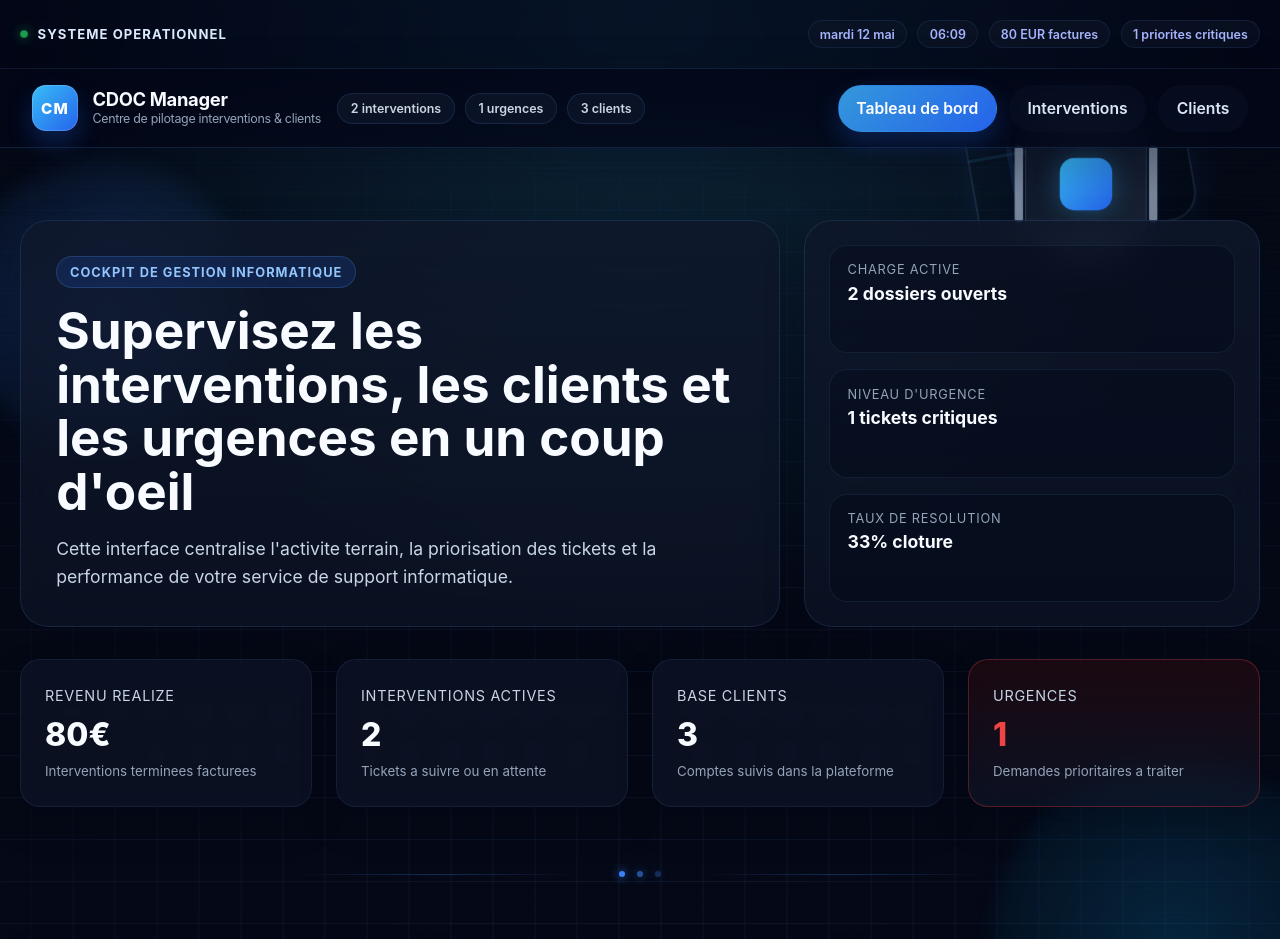
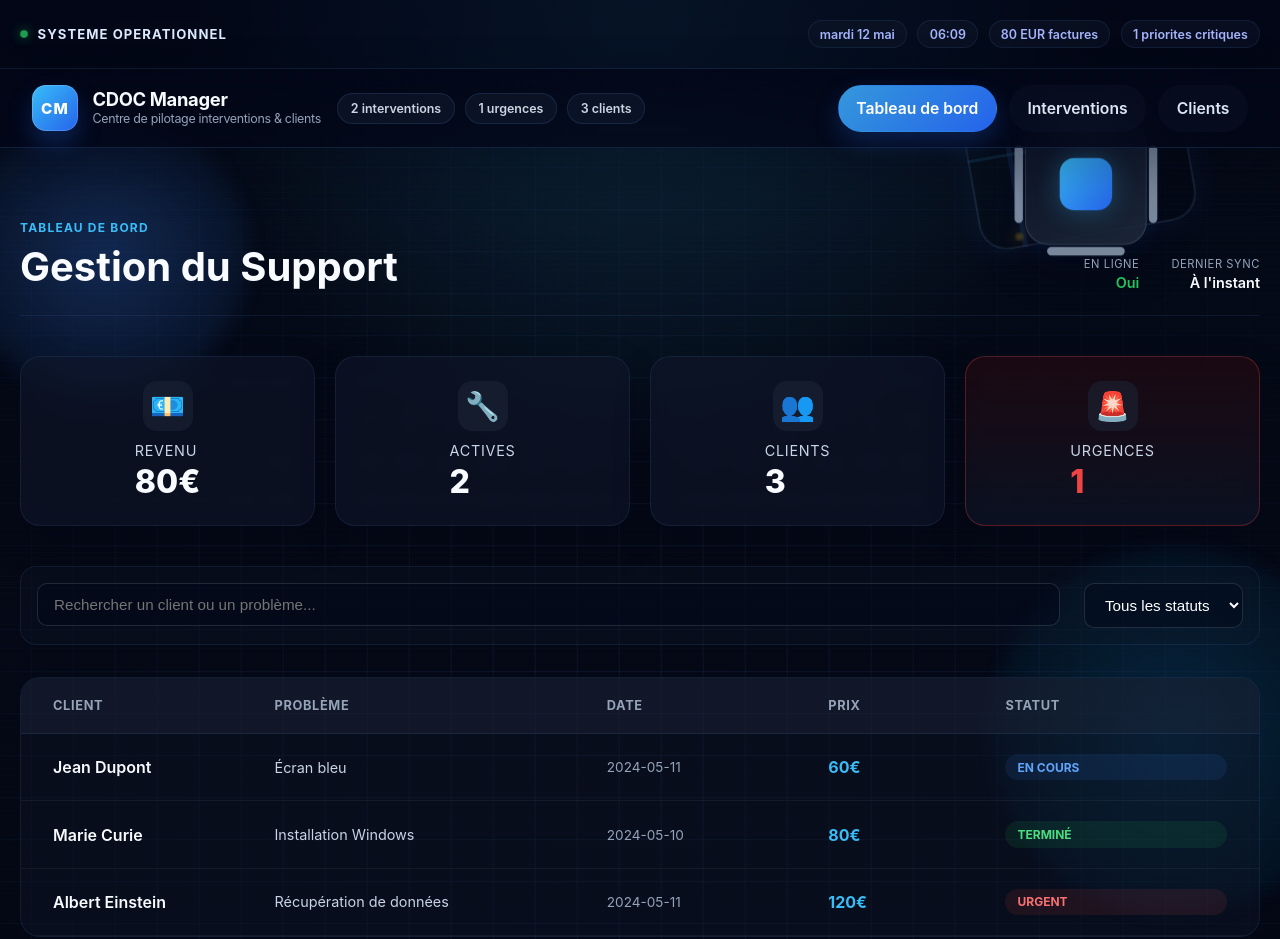
Before and after one commit to cha454/site-vitrine, a React (Vite) app: page / in a window 1280 px wide. Shown: the top 939 px of the page. Built offline with nearby package versions, Linux system fonts and the light colour scheme.

Commit message:
Declutter Dashboard: Simplify UI, remove redundant text and improve visual hierarchy

```diff
--- a/src/pages/Dashboard.css
+++ b/src/pages/Dashboard.css
@@ -2,104 +2,115 @@
   padding-top: 2rem;
 }
 
-.dashboard-hero {
-  display: grid;
-  grid-template-columns: minmax(0, 1.5fr) minmax(320px, 0.9fr);
-  gap: 1.5rem;
-  align-items: stretch;
-  margin-bottom: 2rem;
-}
-
-.dashboard-hero-copy,
-.dashboard-hero-panel {
-  background: linear-gradient(180deg, rgba(15, 23, 42, 0.78), rgba(15, 23, 42, 0.56));
-  border: 1px solid rgba(96, 165, 250, 0.14);
-  border-radius: 28px;
-  box-shadow: 0 18px 40px rgba(2, 6, 23, 0.22);
-  backdrop-filter: blur(16px);
-}
-
-.dashboard-hero-copy {
-  padding: 2.2rem;
+.dashboard-header {
+  display: flex;
+  justify-content: space-between;
+  align-items: flex-end;
+  margin-bottom: 2.5rem;
+  padding-bottom: 1.5rem;
+  border-bottom: 1px solid rgba(96, 165, 250, 0.1);
 }
 
 .dashboard-eyebrow {
-  display: inline-flex;
-  margin-bottom: 1rem;
-  padding: 0.45rem 0.8rem;
-  border-radius: 999px;
-  background: rgba(37, 99, 235, 0.16);
-  border: 1px solid rgba(96, 165, 250, 0.2);
-  color: #93c5fd;
-  font-size: 0.8rem;
+  display: block;
+  font-size: 0.75rem;
   font-weight: 700;
   text-transform: uppercase;
-  letter-spacing: 0.08em;
+  color: #38bdf8;
+  letter-spacing: 0.1em;
+  margin-bottom: 0.5rem;
 }
 
-.dashboard-hero-copy h1 {
-  margin: 0 0 1rem;
-  font-size: clamp(2rem, 4vw, 3.3rem);
-  line-height: 1.05;
+.dashboard-header h1 {
+  font-size: 2.5rem;
+  color: #f8fbff;
+  margin: 0;
+}
+
+.header-stats {
+  display: flex;
+  gap: 2rem;
+}
+
+.mini-stat {
+  display: flex;
+  flex-direction: column;
+  gap: 0.2rem;
+  text-align: right;
+}
+
+.mini-label {
+  font-size: 0.7rem;
+  color: #94a3b8;
+  text-transform: uppercase;
+  letter-spacing: 0.05em;
+}
+
+.mini-value {
+  font-size: 0.9rem;
+  font-weight: 600;
   color: #f8fbff;
 }
 
-.dashboard-intro {
-  text-align: left;
-  margin: 0;
-  max-width: 700px;
-}
-
-.dashboard-hero-panel {
-  padding: 1.5rem;
-  display: grid;
-  gap: 1rem;
-}
-
-.hero-panel-line {
-  padding: 1rem 1.1rem;
-  border-radius: 18px;
-  background: rgba(2, 6, 23, 0.34);
-  border: 1px solid rgba(96, 165, 250, 0.1);
-  display: flex;
-  flex-direction: column;
-  gap: 0.35rem;
-}
-
-.hero-panel-line span {
-  color: #94a3b8;
-  font-size: 0.8rem;
-  text-transform: uppercase;
-  letter-spacing: 0.06em;
-}
-
-.hero-panel-line strong {
-  color: #f8fbff;
-  font-size: 1.1rem;
+.text-green {
+  color: #22c55e;
 }
 
 .stats-grid {
   display: grid;
-  grid-template-columns: repeat(auto-fit, minmax(200px, 1fr));
-  gap: 1.5rem;
-  margin-bottom: 3rem;
+  grid-template-columns: repeat(4, 1fr);
+  gap: 1.25rem;
+  margin-bottom: 2.5rem;
 }
 
-.command-deck {
-  display: grid;
-  grid-template-columns: repeat(3, minmax(0, 1fr));
+.stat-card {
+  display: flex;
+  align-items: center;
   gap: 1.25rem;
-  margin-bottom: 2rem;
+  padding: 1.5rem;
+  background: rgba(15, 23, 42, 0.4);
+  border: 1px solid rgba(96, 165, 250, 0.1);
+  border-radius: 20px;
+  backdrop-filter: blur(12px);
 }
 
-.command-card {
-  position: relative;
-  overflow: hidden;
-  padding: 1.4rem;
-  border-radius: 22px;
-  background: linear-gradient(180deg, rgba(15, 23, 42, 0.62), rgba(15, 23, 42, 0.48));
+.stat-icon {
+  font-size: 1.75rem;
+  width: 50px;
+  height: 50px;
+  display: flex;
+  align-items: center;
+  justify-content: center;
+  background: rgba(30, 41, 59, 0.5);
+  border-radius: 14px;
+}
+
+.stat-info {
+  display: flex;
+  flex-direction: column;
+}
+
+.stat-label {
+  font-size: 0.8rem;
+  color: #94a3b8;
+}
+
+.stat-value {
+  font-size: 1.5rem;
+  color: #f8fbff;
+}
+
+.stat-card.highlight {
+  border-color: rgba(239, 68, 68, 0.3);
+  background: rgba(239, 68, 68, 0.05);
+}
+
+.stat-card.highlight .stat-value {
+  color: #f87171;
+}
   border: 1px solid rgba(96, 165, 250, 0.12);
   box-shadow: 0 16px 34px rgba(2, 6, 23, 0.18);
+  backdrop-filter: blur(14px);
 }
 
 .command-card::after {
@@ -164,19 +175,14 @@
   line-height: 1.5;
 }
 
-.dashboard-content {
-  background: rgba(15, 23, 42, 0.62);
-  border-radius: 24px;
-  border: 1px solid rgba(96, 165, 250, 0.16);
-  box-shadow: 0 12px 40px rgba(2, 6, 23, 0.2);
-  overflow: hidden;
-  backdrop-filter: blur(12px);
-}
-
 .dashboard-controls {
   display: flex;
-  gap: 1rem;
-  margin-bottom: 1.5rem;
+  gap: 1.5rem;
+  margin-bottom: 2rem;
+  padding: 1rem;
+  background: rgba(15, 23, 42, 0.3);
+  border-radius: 16px;
+  border: 1px solid rgba(96, 165, 250, 0.1);
 }
 
 .search-box {
@@ -185,42 +191,49 @@
 
 .search-box input {
   width: 100%;
-  padding: 0.8rem 1.2rem;
-  background: rgba(15, 23, 42, 0.6);
-  border: 1px solid rgba(96, 165, 250, 0.2);
-  border-radius: 12px;
+  padding: 0.75rem 1rem;
+  background: rgba(2, 6, 23, 0.4);
+  border: 1px solid rgba(148, 163, 184, 0.2);
+  border-radius: 10px;
   color: white;
-  font-size: 0.9rem;
+  font-size: 0.95rem;
 }
 
 .filter-box select {
-  padding: 0.8rem 1.2rem;
-  background: rgba(15, 23, 42, 0.6);
-  border: 1px solid rgba(96, 165, 250, 0.2);
-  border-radius: 12px;
+  padding: 0.75rem 1rem;
+  background: rgba(2, 6, 23, 0.4);
+  border: 1px solid rgba(148, 163, 184, 0.2);
+  border-radius: 10px;
   color: white;
-  font-size: 0.9rem;
+  font-size: 0.95rem;
   cursor: pointer;
+}
+
+.dashboard-content {
+  background: rgba(15, 23, 42, 0.4);
+  border-radius: 20px;
+  border: 1px solid rgba(96, 165, 250, 0.1);
+  overflow: hidden;
 }
 
 .table-header {
   display: grid;
   grid-template-columns: 1fr 1.5fr 1fr 0.8fr 1fr;
   padding: 1.25rem 2rem;
-  background: rgba(30, 41, 59, 0.5);
-  border-bottom: 1px solid rgba(96, 165, 250, 0.1);
+  background: rgba(30, 41, 59, 0.4);
   color: #94a3b8;
-  font-size: 0.85rem;
+  font-size: 0.8rem;
   text-transform: uppercase;
   letter-spacing: 0.05em;
   font-weight: 700;
+  border-bottom: 1px solid rgba(96, 165, 250, 0.1);
 }
 
 .table-row {
   display: grid;
   grid-template-columns: 1fr 1.5fr 1fr 0.8fr 1fr;
   padding: 1.25rem 2rem;
-  border-bottom: 1px solid rgba(96, 165, 250, 0.05);
+  border-bottom: 1px solid rgba(255, 255, 255, 0.05);
   align-items: center;
   transition: background-color 0.2s ease;
 }
@@ -259,17 +272,17 @@
 }
 
 .is-done {
-  background: rgba(34, 197, 94, 0.15);
+  background: rgba(34, 197, 94, 0.1);
   color: #4ade80;
 }
 
 .is-urgent {
-  background: rgba(239, 68, 68, 0.15);
+  background: rgba(239, 68, 68, 0.1);
   color: #f87171;
 }
 
 .is-active {
-  background: rgba(59, 130, 246, 0.15);
+  background: rgba(59, 130, 246, 0.1);
   color: #60a5fa;
 }
 
@@ -280,20 +293,36 @@
   font-style: italic;
 }
 
+@media (max-width: 1024px) {
+  .stats-grid {
+    grid-template-columns: repeat(2, 1fr);
+  }
+}
+
 @media (max-width: 768px) {
+  .dashboard-header {
+    flex-direction: column;
+    align-items: flex-start;
+    gap: 1.5rem;
+  }
+
+  .header-stats {
+    width: 100%;
+    justify-content: space-between;
+  }
+
   .table-header {
     display: none;
   }
 
   .table-row {
     grid-template-columns: 1fr 1fr;
-    gap: 0.5rem;
+    gap: 0.75rem;
     padding: 1.5rem;
   }
 
   .row-problem {
     grid-column: span 2;
-    margin-bottom: 0.5rem;
   }
 
   .dashboard-controls {
@@ -301,25 +330,12 @@
   }
 }
 
-@media (max-width: 900px) {
-  .dashboard-hero,
-  .command-deck,
-  .dashboard-content {
+@media (max-width: 480px) {
+  .stats-grid {
     grid-template-columns: 1fr;
   }
 
-  .dashboard-intro {
-    text-align: left;
+  .dashboard-header h1 {
+    font-size: 2rem;
   }
 }
-
-@media (max-width: 640px) {
-  .section-heading,
-  .activity-item {
-    flex-direction: column;
-  }
-
-  .activity-meta {
-    align-items: flex-start;
-  }
-}
--- a/src/pages/Dashboard.jsx
+++ b/src/pages/Dashboard.jsx
@@ -36,84 +36,53 @@ function Dashboard({ interventions, clients }) {
   return (
     <div className="page dashboard-page">
       <div className="container">
-        <section className="dashboard-hero scroll-animate">
-          <div className="dashboard-hero-copy">
-            <span className="dashboard-eyebrow">Cockpit de gestion informatique</span>
-            <h1>Supervisez les interventions, les clients et les urgences en un coup d'oeil</h1>
-            <p className="page-intro dashboard-intro">
-              Cette interface centralise l'activite terrain, la priorisation des tickets
-              et la performance de votre service de support informatique.
-            </p>
+        <section className="dashboard-header scroll-animate">
+          <div className="header-main">
+            <span className="dashboard-eyebrow">Tableau de Bord</span>
+            <h1>Gestion du Support</h1>
           </div>
-
-          <div className="dashboard-hero-panel scroll-animate-right">
-            <div className="hero-panel-line">
-              <span>Charge active</span>
-              <strong>{pendingInterventions} dossiers ouverts</strong>
+          <div className="header-stats">
+            <div className="mini-stat">
+              <span className="mini-label">En ligne</span>
+              <span className="mini-value text-green">Oui</span>
             </div>
-            <div className="hero-panel-line">
-              <span>Niveau d'urgence</span>
-              <strong>{criticalInterventions} tickets critiques</strong>
-            </div>
-            <div className="hero-panel-line">
-              <span>Taux de resolution</span>
-              <strong>{completionRate}% cloture</strong>
+            <div className="mini-stat">
+              <span className="mini-label">Dernier Sync</span>
+              <span className="mini-value">À l'instant</span>
             </div>
           </div>
         </section>
 
         <div className="stats-grid">
           <div className="stat-card scroll-animate-scale delay-1">
-            <span className="stat-label">Revenu realize</span>
-            <strong className="stat-value">{totalRevenue}€</strong>
-            <small>Interventions terminees facturees</small>
+            <div className="stat-icon">💶</div>
+            <div className="stat-info">
+              <span className="stat-label">Revenu</span>
+              <strong className="stat-value">{totalRevenue}€</strong>
+            </div>
           </div>
           <div className="stat-card scroll-animate-scale delay-2">
-            <span className="stat-label">Interventions actives</span>
-            <strong className="stat-value">{pendingInterventions}</strong>
-            <small>Tickets a suivre ou en attente</small>
+            <div className="stat-icon">🔧</div>
+            <div className="stat-info">
+              <span className="stat-label">Actives</span>
+              <strong className="stat-value">{pendingInterventions}</strong>
+            </div>
           </div>
           <div className="stat-card scroll-animate-scale delay-3">
-            <span className="stat-label">Base clients</span>
-            <strong className="stat-value">{clients.length}</strong>
-            <small>Comptes suivis dans la plateforme</small>
+            <div className="stat-icon">👥</div>
+            <div className="stat-info">
+              <span className="stat-label">Clients</span>
+              <strong className="stat-value">{clients.length}</strong>
+            </div>
           </div>
           <div className="stat-card highlight scroll-animate-scale delay-4">
-            <span className="stat-label">Urgences</span>
-            <strong className="stat-value">{criticalInterventions}</strong>
-            <small>Demandes prioritaires a traiter</small>
+            <div className="stat-icon">🚨</div>
+            <div className="stat-info">
+              <span className="stat-label">Urgences</span>
+              <strong className="stat-value">{criticalInterventions}</strong>
+            </div>
           </div>
         </div>
-
-        <SectionDivider />
-
-        <section className="command-deck">
-          <article className="command-card scroll-animate">
-            <span className="section-kicker">Priorite immediate</span>
-            <h3>Focus operationnel</h3>
-            <p>
-              {criticalInterventions > 0
-                ? `${criticalInterventions} urgence${criticalInterventions > 1 ? 's' : ''} demandent une action rapide.`
-                : 'Aucune urgence critique en attente actuellement.'}
-            </p>
-          </article>
-
-          <article className="command-card scroll-animate delay-1">
-            <span className="section-kicker">Performance</span>
-            <h3>Resolution du flux</h3>
-            <p>{completedInterventions} intervention{completedInterventions > 1 ? 's' : ''} cloturee{completedInterventions > 1 ? 's' : ''} avec un taux de resolution de {completionRate}%.</p>
-          </article>
-
-          <article className="command-card accent-card scroll-animate delay-2">
-            <span className="section-kicker">Lecture metier</span>
-            <h3>Signal du jour</h3>
-            <p>
-              {clients.length} client{clients.length > 1 ? 's' : ''} suivis et {pendingInterventions} dossier{pendingInterventions > 1 ? 's' : ''} actif{pendingInterventions > 1 ? 's' : ''} dans la console.
-            </p>
-          </article>
-        </section>
-
-        <SectionDivider />
 
         <div className="dashboard-controls scroll-animate">
           <div className="search-box">
```
